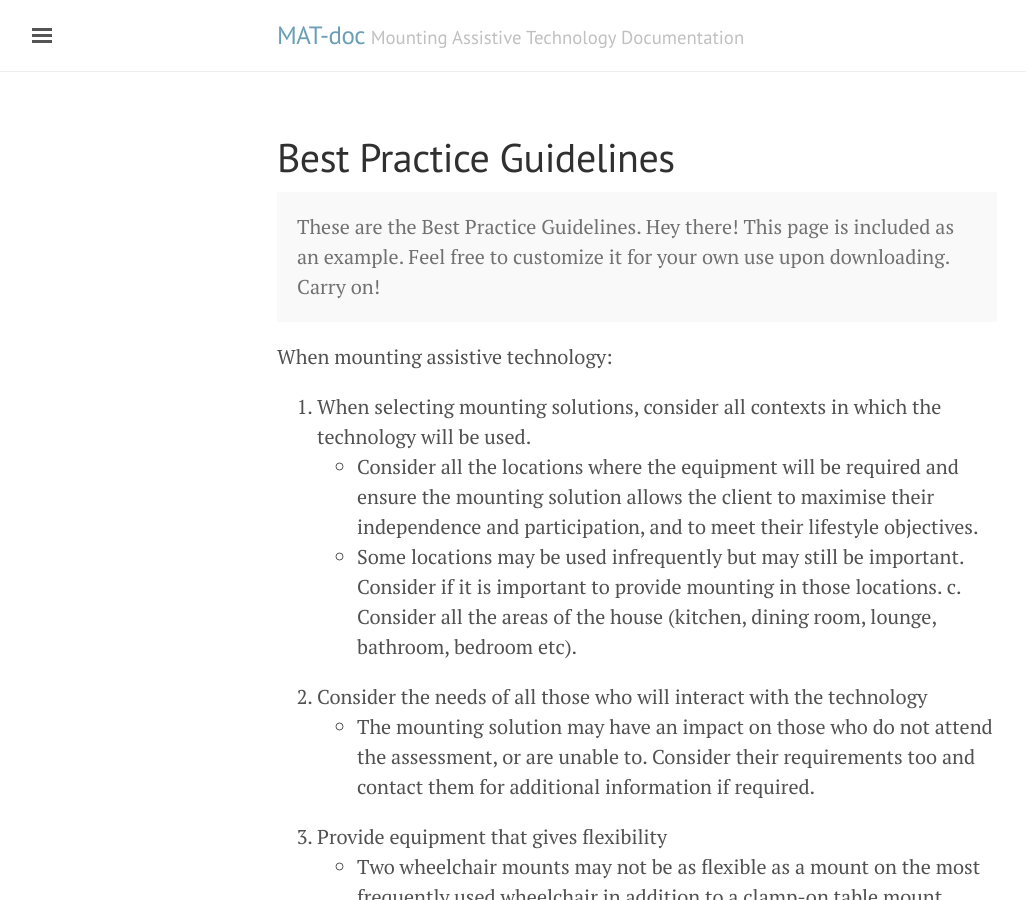
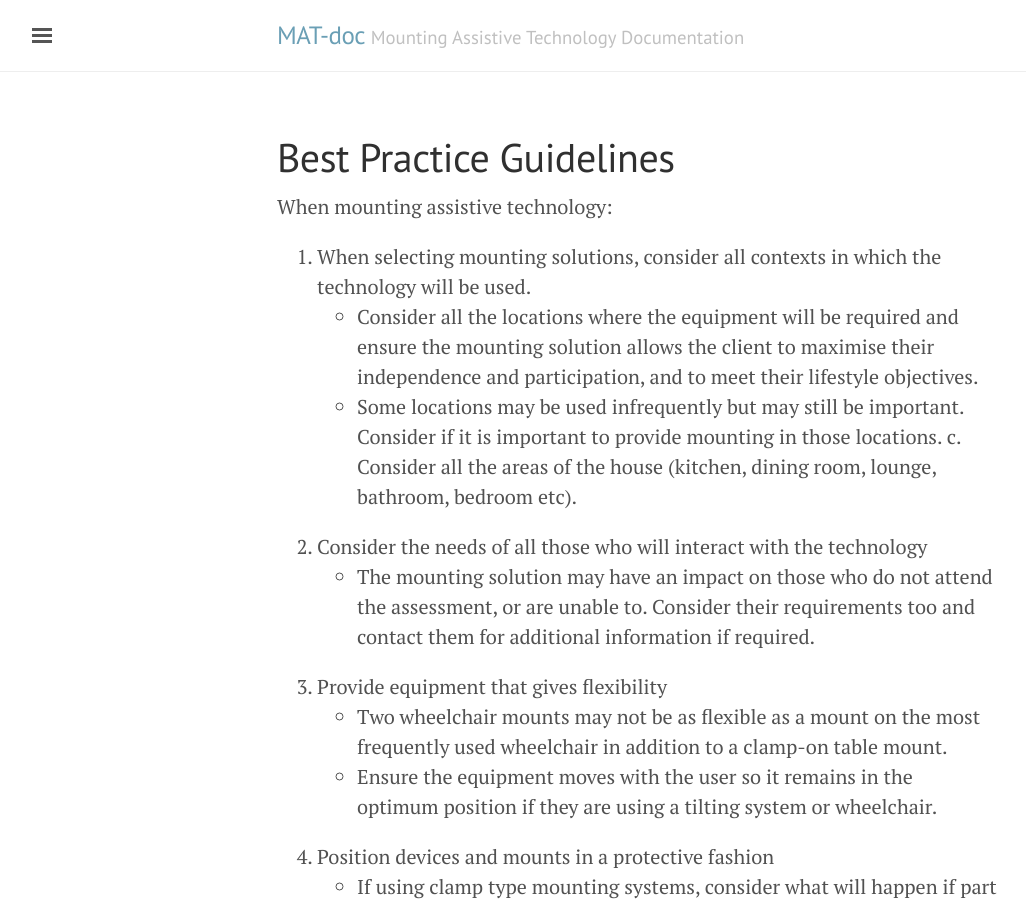
Before and after one commit to AceCentre/MAT-doc, a Jekyll site: the page built from best-practice.md, in a window 1280 px wide and 900 px high. Shown: the whole window, without its empty margins (3-1029 px from the left). Built offline with Jekyll 4.4.1, drawn with Linux system fonts in a browser that asks for light colours.

Commit message:
Update best-practice.md

```diff
--- a/best-practice.md
+++ b/best-practice.md
@@ -2,10 +2,6 @@
 layout: page
 title: Best Practice Guidelines
 ---
-
-<p class="message">
-  These are the Best Practice Guidelines. Hey there! This page is included as an example. Feel free to customize it for your own use upon downloading. Carry on!
-</p>
 
 When mounting assistive technology:
 
```
